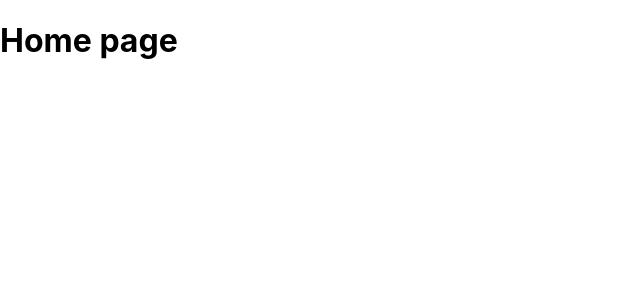
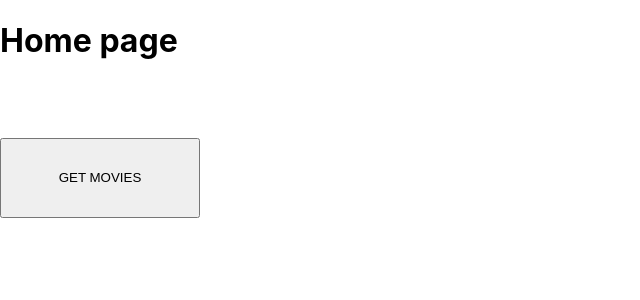
Before and after one commit to Fernando-Balderas/plants-e-commerce, a React (Create React App) app in the folder client/: page / in a window 1280 px wide. Shown: the top 300 px of the page, without its empty margins (0-640 px from the left). Built offline with nearby package versions, Linux system fonts and the light colour scheme.

Commit message:
Add progress in google-login button

```diff
--- a/client/package.json
+++ b/client/package.json
@@ -3,6 +3,7 @@
   "version": "0.1.0",
   "private": true,
   "dependencies": {
+    "@react-oauth/google": "^0.2.5",
     "@testing-library/jest-dom": "^5.16.2",
     "@testing-library/react": "^12.1.4",
     "@testing-library/user-event": "^13.5.0",
@@ -10,6 +11,7 @@
     "@types/node": "^16.11.26",
     "@types/react": "^17.0.40",
     "@types/react-dom": "^17.0.13",
+    "axios": "^0.27.2",
     "react": "^17.0.2",
     "react-dom": "^17.0.2",
     "react-router-dom": "^6.3.0",
--- a/client/src/pages/Home.tsx
+++ b/client/src/pages/Home.tsx
@@ -1,11 +1,58 @@
-import React from 'react'
+import React, { useState } from 'react'
+import { GoogleLogin, GoogleOAuthProvider } from '@react-oauth/google'
+import axios from 'axios'
+
+import { GOOGLE_CLIENT_ID } from '../util/secrets'
 
 function Home() {
+  const [token, setToken] = useState('')
+  console.log('token:', token)
+  const handleSucess = async (googleResponse: any) => {
+    const tokenId = googleResponse.credential
+    console.log('tokenId:', tokenId)
+
+    const res = await axios.post(
+      'http://localhost:5000/api/v1/users/google-login',
+      {},
+      {
+        headers: {
+          Authorization: `Bearer ${tokenId}`,
+        },
+      }
+    )
+    const token = res.data.token
+    setToken(token)
+  }
+
+  const handleGetMovies = async () => {
+    try {
+      const response = await axios.get(
+        'http://localhost:5000/api/v1/products',
+        {
+          headers: {
+            Authorization: `Bearer ${token}`,
+          },
+        }
+      )
+      console.log('response:', response.data)
+    } catch (error: any) {
+      console.log('error:', error.response.data)
+    }
+  }
   return (
     <>
       <h1>Home page</h1>
+      <GoogleOAuthProvider clientId={GOOGLE_CLIENT_ID}>
+        <GoogleLogin onSuccess={handleSucess} />
+      </GoogleOAuthProvider>
+      <button
+        style={{ width: '200px', height: '80px', marginTop: '1rem' }}
+        onClick={handleGetMovies}
+      >
+        GET MOVIES
+      </button>
     </>
   )
 }
-
+// "You have created a new client application that uses libraries for user authentication or authorization that will soon be deprecated. New clients must use the new libraries instead; existing clients must also migrate before these libraries are deprecated. See the [Migration Guide](https://developers.google.com/identity/gsi/web/guides/gis-migration) for more information."
 export default Home
--- /dev/null
+++ b/client/src/util/secrets.ts
@@ -0,0 +1 @@
+export const GOOGLE_CLIENT_ID = process.env.GOOGLE_CLIENT_ID || ''
```
Also changed, not shown: 2 other files (tests, documents, lock files or other folders).
